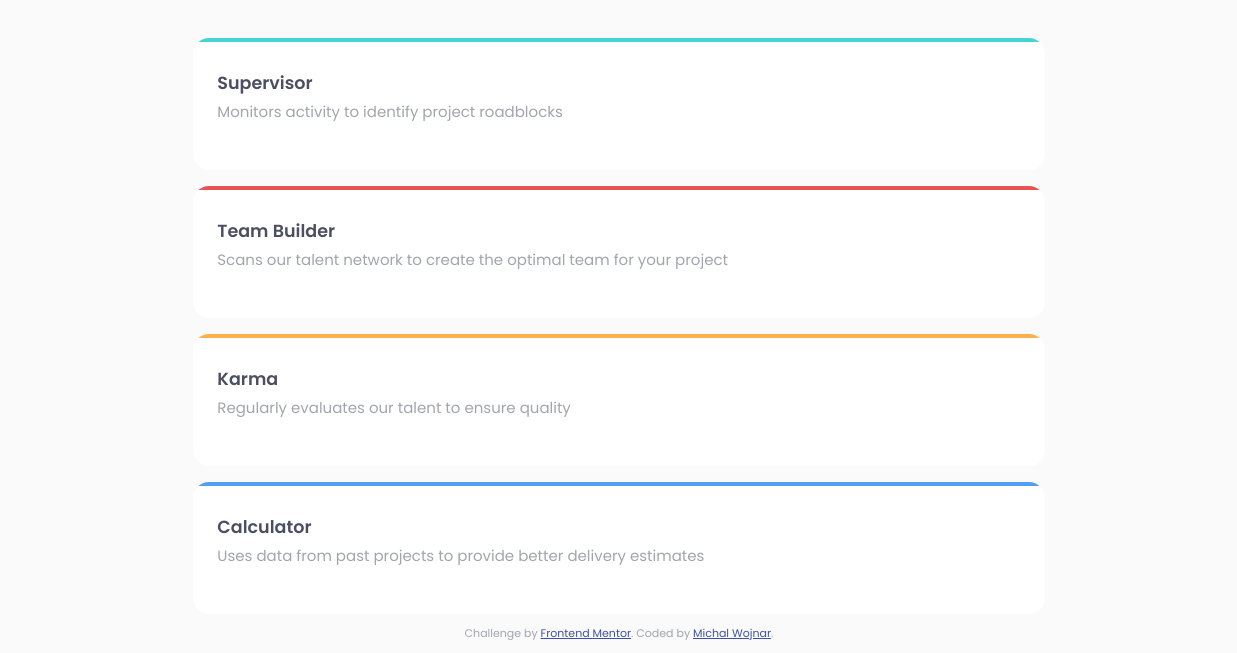
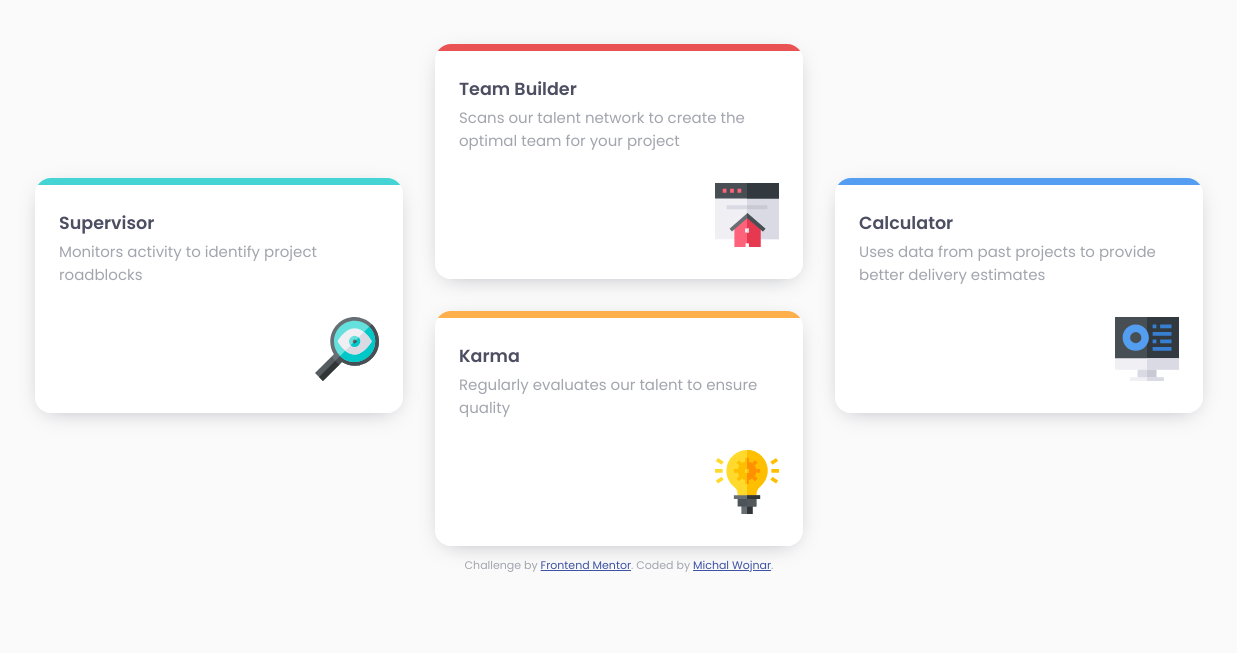
Before and after one commit to mwojnar96/four-card-deature-section-master, a plain HTML site: page index.html in a window 1536 px wide. Shown: the part 218-871 px from the top of the page, without its empty margins (149-1386 px from the left). After the commit the page ends 803 px from the top, so only its background shows below. Drawn offline with Linux system fonts and the light colour scheme.

Commit message:
#2. Established responsiveness

```diff
--- a/index.html
+++ b/index.html
@@ -1,64 +1,90 @@
 <!DOCTYPE html>
 <html lang="en">
   <head>
-  <meta charset="UTF-8">
-  <meta name="viewport" content="width=device-width, initial-scale=1.0"> <!-- displays site properly based on user's device -->
+    <meta charset="UTF-8" />
+    <meta name="viewport" content="width=device-width, initial-scale=1.0" />
+    <!-- displays site properly based on user's device -->
 
-  <link rel="icon" type="image/png" sizes="32x32" href="./images/favicon-32x32.png">
-  <link rel="stylesheet" type="text/css" href="./style.css"/>
+    <link
+      rel="icon"
+      type="image/png"
+      sizes="32x32"
+      href="./images/favicon-32x32.png"
+    />
+    <link rel="stylesheet" type="text/css" href="./style.css" />
 
-  <link href="https://fonts.googleapis.com/css2?family=Poppins:wght@200;400;600&display=swap" rel="stylesheet">
-
+    <link
+      href="https://fonts.googleapis.com/css2?family=Poppins:wght@200;400;600&display=swap"
+      rel="stylesheet"
+    />
 
     <title>Frontend Mentor | Four card feature section</title>
-
   </head>
   <body class="container-positioning">
     <article class="container">
       <header>
         <h1>
           Reliable, efficient delivery
-        <br/>
+          <br />
           <span class="text-highlight">Powered by Technology</span>
         </h1>
         <p>
-        Our Artificial Intelligence powered tools use millions of project data points
-        to ensure that your project is successful
+          Our Artificial Intelligence powered tools use millions of project data
+          points to ensure that your project is successful
         </p>
       </header>
 
       <!-- Four cards -->
       <div class="grid-layout-cards">
-      <section class="card card-background cyan-top-bar">
+        <section class="card cyan-top-bar card-shadow card1">
           <h3 class="text-highlight">Supervisor</h3>
-        <p>
-          Monitors activity to identify project roadblocks
-        </p>
+          <p>Monitors activity to identify project roadblocks</p>
+          <img
+            class="icon"
+            src="./images/icon-supervisor.svg"
+            alt="supervisor-icon"
+          />
         </section>
-      <section class="card card-background red-top-bar">
+
+        <section class="card red-top-bar card-shadow card2">
           <h3 class="text-highlight">Team Builder</h3>
           <p>
             Scans our talent network to create the optimal team for your project
           </p>
+          <img
+            class="icon"
+            src="./images/icon-team-builder.svg"
+            alt="supervisor-icon"
+          />
         </section>
-      <section class="card card-background orange-top-bar">
+        <section class="card orange-top-bar card-shadow card3">
           <h3 class="text-highlight">Karma</h3>
-        <p>
-          Regularly evaluates our talent to ensure quality
-        </p>
+          <p>Regularly evaluates our talent to ensure quality</p>
+          <img
+            class="icon"
+            src="./images/icon-karma.svg"
+            alt="supervisor-icon"
+          />
         </section>
-      <section class="card card-background blue-top-bar">
+        <section class="card blue-top-bar card-shadow card4">
           <h3 class="text-highlight">Calculator</h3>
           <p>
             Uses data from past projects to provide better delivery estimates
           </p>
+          <img
+            class="icon"
+            src="./images/icon-calculator.svg"
+            alt="supervisor-icon"
+          />
         </section>
       </div>
     </article>
     <footer>
       <p class="attribution">
-      Challenge by <a href="https://www.frontendmentor.io?ref=challenge" target="_blank">Frontend Mentor</a>.
-      Coded by <a href="#">Michal Wojnar</a>.
+        Challenge by
+        <a href="https://www.frontendmentor.io?ref=challenge" target="_blank"
+          >Frontend Mentor</a
+        >. Coded by <a href="#">Michal Wojnar</a>.
       </p>
     </footer>
   </body>
--- a/style.css
+++ b/style.css
@@ -1,8 +1,14 @@
-.attribution { font-size: 11px; text-align: center; }
-.attribution a { color: hsl(228, 45%, 44%); }
+.attribution {
+  font-size: 11px;
+  text-align: center;
+}
+.attribution a {
+  color: hsl(228, 45%, 44%);
+}
 
 body {
-  font-family: 'Poppins', sans-serif;
+  margin: 0;
+  font-family: "Poppins", sans-serif;
   font-size: 15px;
   font-weight: 400;
   color: hsl(229, 6%, 66%);
@@ -15,7 +21,6 @@ body {
   display: flex;
   flex-direction: column;
   align-items: center;
-
   padding: 0;
   margin: 0;
 }
@@ -27,8 +32,6 @@ body {
   color: hsl(234, 12%, 34%);
 }
 
-/* styling */
-
 h1 {
   font-weight: 200;
 }
@@ -37,63 +40,102 @@ h3 {
   margin: 0;
 }
 
+.icon {
+  align-self: flex-end;
+  margin-top: 1rem;
+}
+
 /* mobile first design */
 
 .container {
+  box-sizing: border-box;
   margin-top: 4rem;
   padding-right: 2rem;
   padding-left: 2rem;
+  display: flex;
+  flex-direction: column;
+
 }
 
 .grid-layout-cards {
-  margin-top: 4rem;
+  justify-content: center;
+  margin-top: 2rem;
   display: grid;
-  gap: 1rem;
+  align-content: center;
+  grid-template-columns: repeat(auto-fill, 20rem);
+  gap: 2rem;
 }
 
 .card {
+  align-self: center;
+  display: flex;
+  flex-direction: column;
+  min-height: 8rem;
+  max-width: 20rem;
   padding: 2rem 1.5rem;
   text-align: left;
   border-radius: 1rem;
   overflow: hidden;
 }
 
+.card-shadow {
+  box-shadow: 0px 5px 25px -10px hsl(229deg 6% 66%);
+}
+
 .cyan-top-bar {
-  background:
-  linear-gradient(
-    0deg,
-    white 97%,
-    hsl(180, 62%, 55%) 3%
-  );
+  background: linear-gradient(0deg, white 97%, hsl(180, 62%, 55%) 3%);
 }
 
 .red-top-bar {
-  background:
-  linear-gradient(
-    0deg,
-    white 97%,
-    hsl(0, 78%, 62%) 3%
-  );
+  background: linear-gradient(0deg, white 97%, hsl(0, 78%, 62%) 3%);
 }
 
 .orange-top-bar {
-  background:
-  linear-gradient(
-    0deg,
-    white 97%,
-    hsl(34, 97%, 64%) 3%
-  );
+  background: linear-gradient(0deg, white 97%, hsl(34, 97%, 64%) 3%);
 }
 
 .blue-top-bar {
-  background:
-  linear-gradient(
-    0deg,
-    white 97%,
-    hsl(212, 86%, 64%) 3%
-  );
+  background: linear-gradient(0deg, white 97%, hsl(212, 86%, 64%) 3%);
 }
 
 .card p {
   margin-top: 0.25rem;
 }
+
+/* desktop design */
+@media screen and (min-width: 1440px) {
+  .grid-layout-cards {
+    grid-template-columns: 1fr 1fr 1fr;
+    grid-template-areas:
+      "card1 card2 card4"
+      "card1 card3 card4";
+  }
+
+  .container {
+    align-items: center;
+  }
+
+  header {
+    max-width: 30rem;
+  }
+
+  .card {
+    align-self: center;
+  }
+
+  .card1 {
+    grid-area: card1;
+  }
+
+  .card2 {
+    grid-area: card2;
+  }
+
+  .card3 {
+    grid-area: card3;
+  }
+
+  .card4 {
+    grid-area: card4;
+  }
+}
```
Lines whose indentation alone changed are shown as unchanged.
